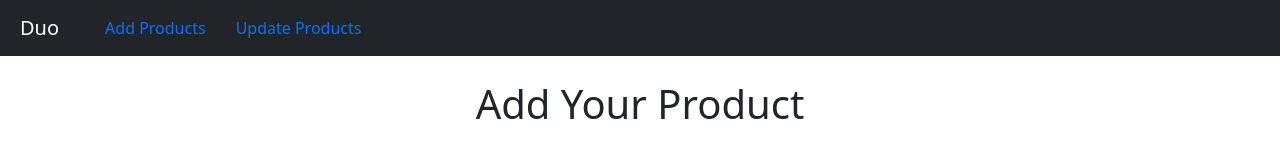
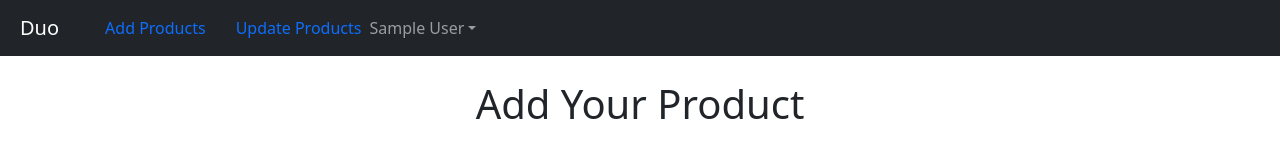
Before and after one commit to sharad9201/laravel-and-react-crud, a React (Create React App) app: page /add in a window 1280 px wide. Shown: the top 160 px of the page. Built offline with nearby package versions, Linux system fonts and the light colour scheme; sample sign-in values are in the browser's storage.

Commit message:
logout ?

```diff
--- a/src/Header.js
+++ b/src/Header.js
@@ -1,10 +1,15 @@
-import {Nav, Navbar} from 'react-bootstrap'
-import {Link } from 'react-router-dom'
+import {Nav, Navbar, NavDropdown} from 'react-bootstrap'
+import {Link, useHistory } from 'react-router-dom'
 import './Header.css'
 
 
 function Header() {
-
+    let user = JSON.parse(localStorage.getItem('user-info'))
+    const history = useHistory()
+    function logOut(){
+        localStorage.clear();
+        history.push('/register')
+    }
     return (
         <div className="">
 
@@ -24,7 +29,14 @@
                         }
 
                     </Nav>
-                </Navbar>
+                    {localStorage.getItem('user-info')?
+                    <Nav>
+                         < NavDropdown title={user && user.name}>
+                          <NavDropdown.Item onClick={logOut}>Logout</NavDropdown.Item>
+                          </NavDropdown>
+                    </Nav>
+                    :null}
+                    </Navbar>
              <br />
 
         </div>
```
